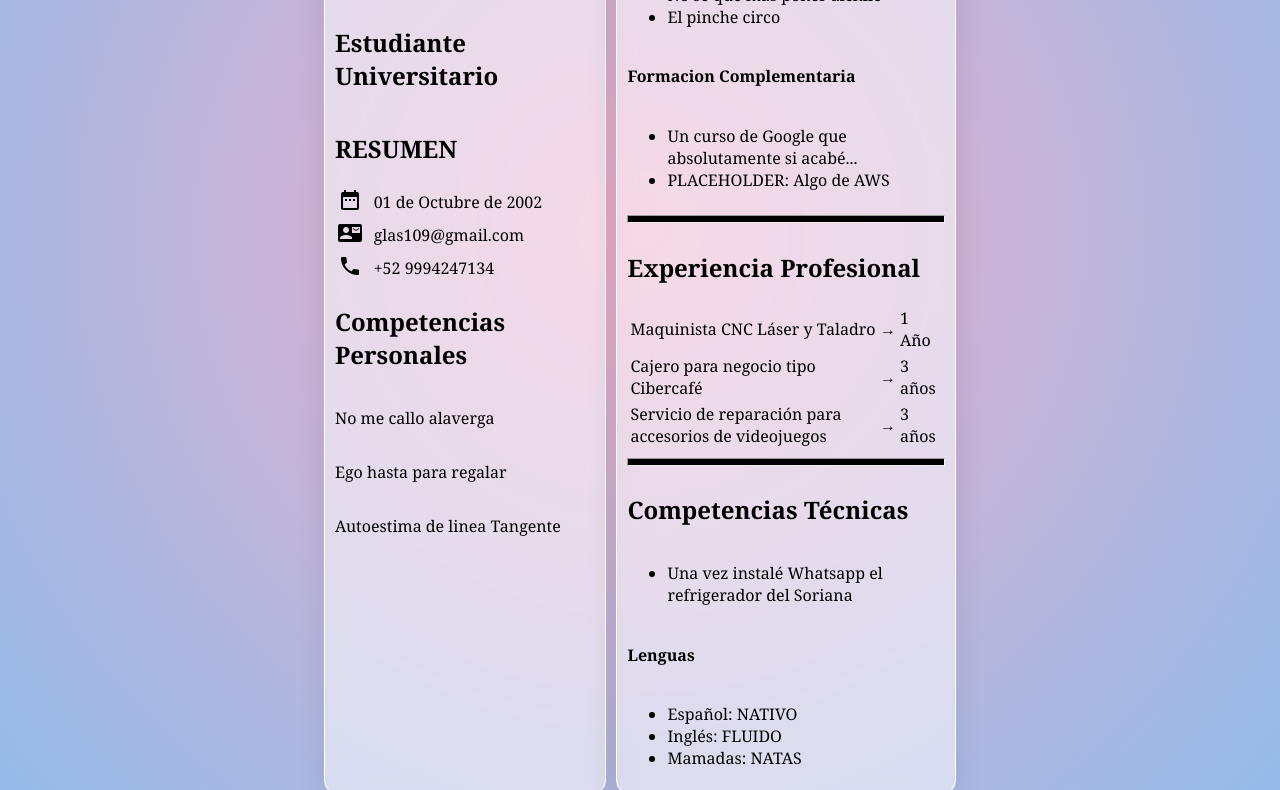
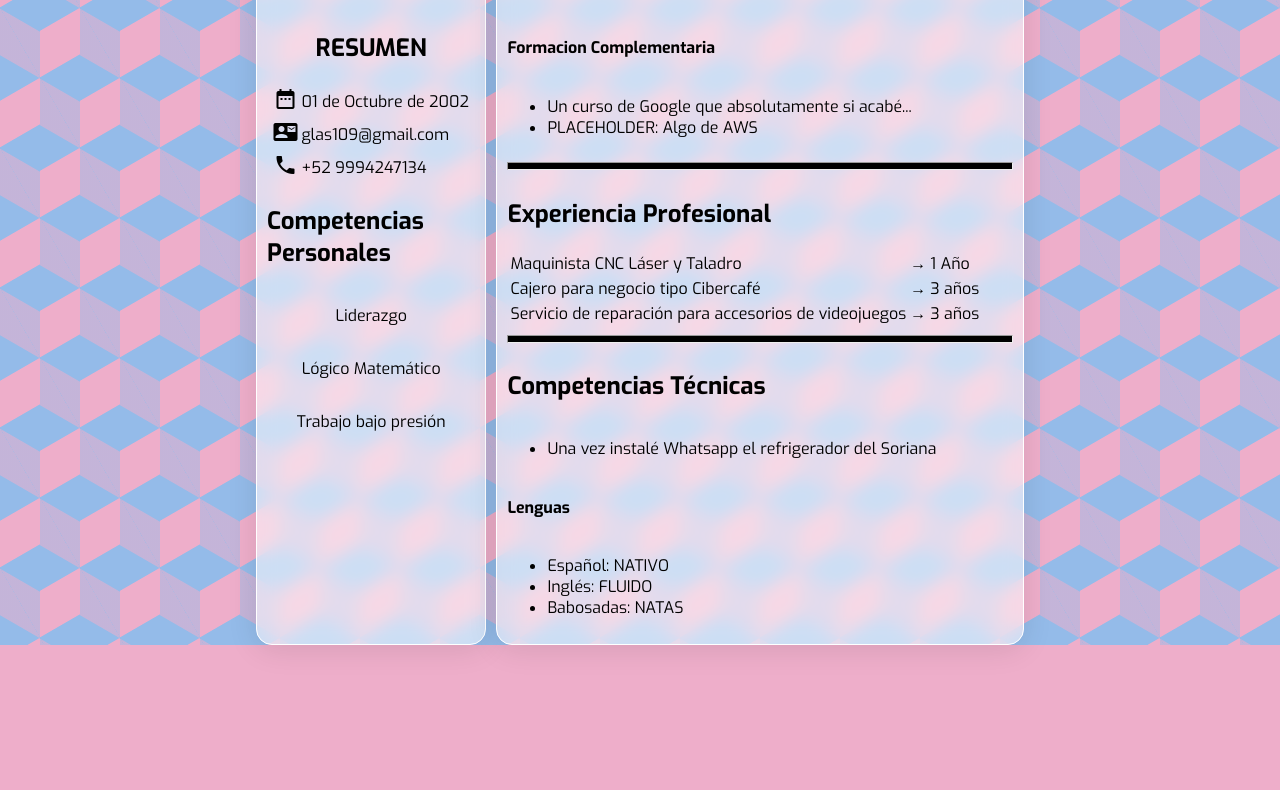
Before and after one commit to Glass109/APW_3E_RADP, a plain HTML site: page AplicacionesWeb/PracticaN3/index.html in a window 1280 px wide. Shown: the part 342-1132 px from the top of the page. After the commit the page ends 987 px from the top, so only its background shows below. Drawn offline with Linux system fonts and the light colour scheme.

Commit message:
Actualizada Pagina 3

```diff
--- a/AplicacionesWeb/PracticaN3/index.html
+++ b/AplicacionesWeb/PracticaN3/index.html
@@ -11,8 +11,8 @@
 </head>
 <body>
     <div id="Todo">
-        <div id="Columna1" class="Cristal">
-            <img src="foto.jpg" alt="Foto de su servidor aqui bien guapo" width="200px" height="200px" class="Foto">
+        <div id="Columna1" class="Cristal Sombra">
+            <img src="foto.jpg" alt="Foto de su servidor aqui bien guapo" class="Foto Sombra">
             <h1>Hola, soy <span style="color:blueviolet; font-style: italic;">Raúl Dondé</span></h1>
             <h2>Estudiante Universitario</h2>
             <h2>RESUMEN</h2>
@@ -32,12 +32,12 @@
                 </tr>
             </table>
             <h2>Competencias Personales</h2>
-            <p>No me callo alaverga</p>
-            <p>Ego hasta para regalar</p>
-            <p>Autoestima de linea Tangente</p>
+            <p>Liderazgo</p>
+            <p>Lógico Matemático</p>
+            <p>Trabajo bajo presión</p>
 
         </div>
-        <div id="Columna2" class="Cristal">
+        <div id="Columna2" class="Cristal Sombra">
             <h1 style="color:purple">Curriculum Vitae</h1>
             <hr>
             <h2>Educación</h2>
@@ -45,7 +45,7 @@
                 <ul>
                     <li>Técnico en programación - CETIS.112</li>
                     <li>No sé que más poner alchile</li>
-                    <li>El pinche circo</li>
+                    <li>Probablmente un circo</li>
                 </ul>
             <h4>Formacion Complementaria</h4>
                 <ul>
@@ -53,7 +53,6 @@
                     <li>PLACEHOLDER: Algo de AWS</li>
                 </ul>
             <hr>
-
             <h2>Experiencia Profesional</h2>
             <table style="width: fit-content;">
                 <tr>
@@ -73,17 +72,15 @@
                 </tr>
             </table>
             <hr>
-
             <h2>Competencias Técnicas</h2>
                 <ul>
                     <li>Una vez instalé Whatsapp el refrigerador del Soriana</li>
-
                 </ul>
             <h4>Lenguas</h4>
                 <ul>
                     <li>Español: NATIVO</li>
                     <li>Inglés: FLUIDO</li>
-                    <li>Mamadas: NATAS</li>
+                    <li>Babosadas: NATAS</li>
                 </ul>
 
         </div>
--- a/AplicacionesWeb/PracticaN3/style.css
+++ b/AplicacionesWeb/PracticaN3/style.css
@@ -1,11 +1,22 @@
+@import url('https://fonts.googleapis.com/css?family=Exo:400,700');
+/* Importa la fuente EXo de Google Fonts */
 *{
     box-sizing: border-box;
-    font-family: Georgia, 'Times New Roman', Times, serif;
+    font-family: 'Exo', 'Times New Roman', Times, sans-serif;
 }
 body{
     /* Doble, en caso que el navegador no soporte radial-gradient */
-    background: rgb(238,174,202);
-    background: radial-gradient(circle, rgba(238,174,202,1) 0%, rgba(148,187,233,1) 100%);
+    /* background: #eeaeca;
+    background: radial-gradient(circle, rgba(238,174,202,1) 0%, #94bbe9 100%); */
+    /* overflow: hidden; */
+    height: 98vh;
+    background-color: #EEAECA;
+    display: flex;
+    opacity: 1;
+    background-image:  linear-gradient(30deg, #94bbe9 12%, transparent 12.5%, transparent 87%, #94bbe9 87.5%, #94bbe9), linear-gradient(150deg, #94bbe9 12%, transparent 12.5%, transparent 87%, #94bbe9 87.5%, #94bbe9), linear-gradient(30deg, #94bbe9 12%, transparent 12.5%, transparent 87%, #94bbe9 87.5%, #94bbe9), linear-gradient(150deg, #94bbe9 12%, transparent 12.5%, transparent 87%, #94bbe9 87.5%, #94bbe9), linear-gradient(60deg, #94bbe977 25%, transparent 25.5%, transparent 75%, #94bbe977 75%, #94bbe977), linear-gradient(60deg, #94bbe977 25%, transparent 25.5%, transparent 75%, #94bbe977 75%, #94bbe977);
+    background-size: 80px 140px;
+    background-position: 0 0, 0 0, 40px 70px, 40px 70px, 0 0, 40px 70px;
+
 }
 hr{
     width: 100%;
@@ -14,9 +25,14 @@ hr{
     background-color: black;
 }
 .Foto{
-    border-radius: 25px;
+    border-radius: 16px;
+
+    align-self: center;
+    width: 50%;
+    flex: 0 0 auto;
+}
+.Sombra{
     box-shadow: 5px 5px;
-    align-self: center;
 }
 .Cristal{
     background: rgba(255, 255, 255, 0.52);
@@ -28,21 +44,26 @@ hr{
 }
 #Todo{
     margin: auto;
+    width: 768px;
     display: flex;
-    width: 50%;
-    height: 50%;
     gap: 10px;
+    align-self: center;
 }
 #Todo > *{
-    flex-grow: 1;
+    flex-wrap: wrap;
+    /* flex:1 1 auto; */
     padding: 10px;
 }
 #Columna1{
     display: flex;
     flex-direction: column;
+    width: 30%;
+    align-items: center;
+    margin-right: auto;
 }
 #Columna2{
     display: flex;
     flex-direction: column;
-    width: 70%;
+    width: auto;
+    flex-grow: 1;
 }
```
